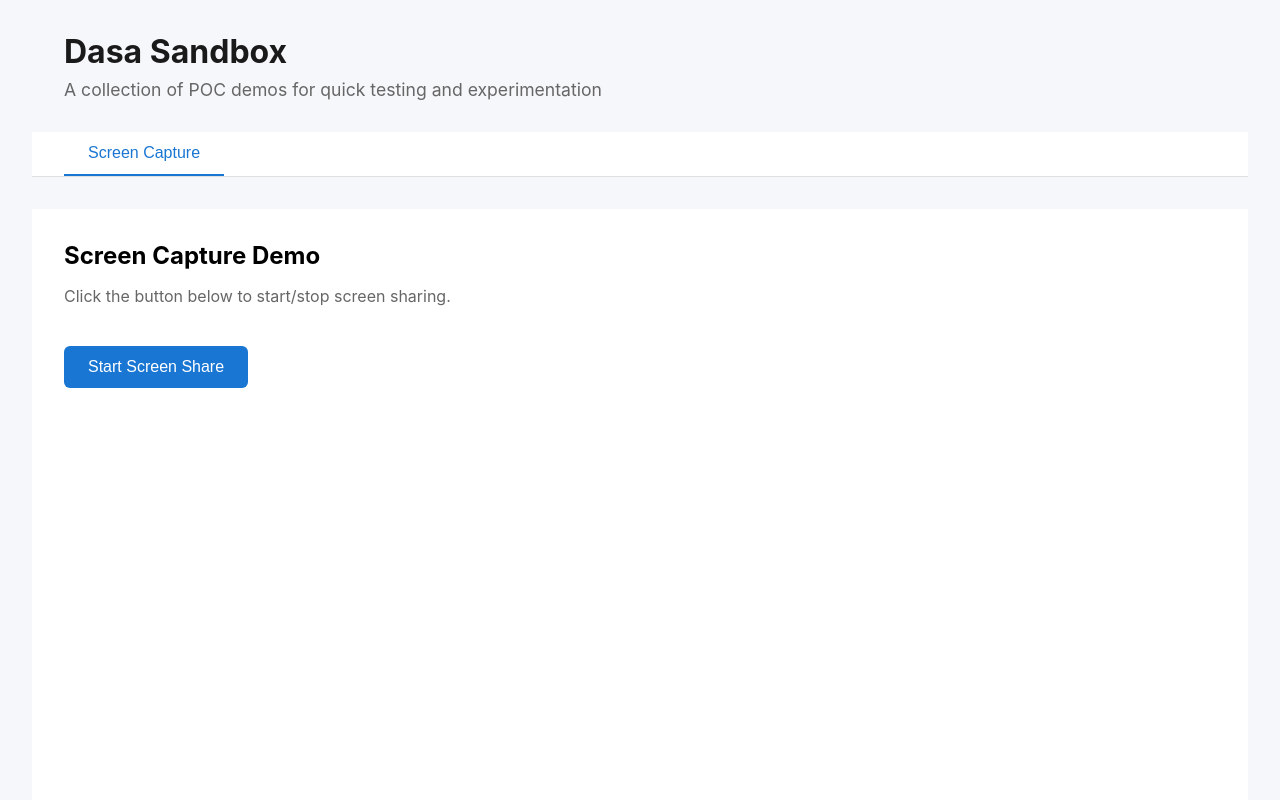
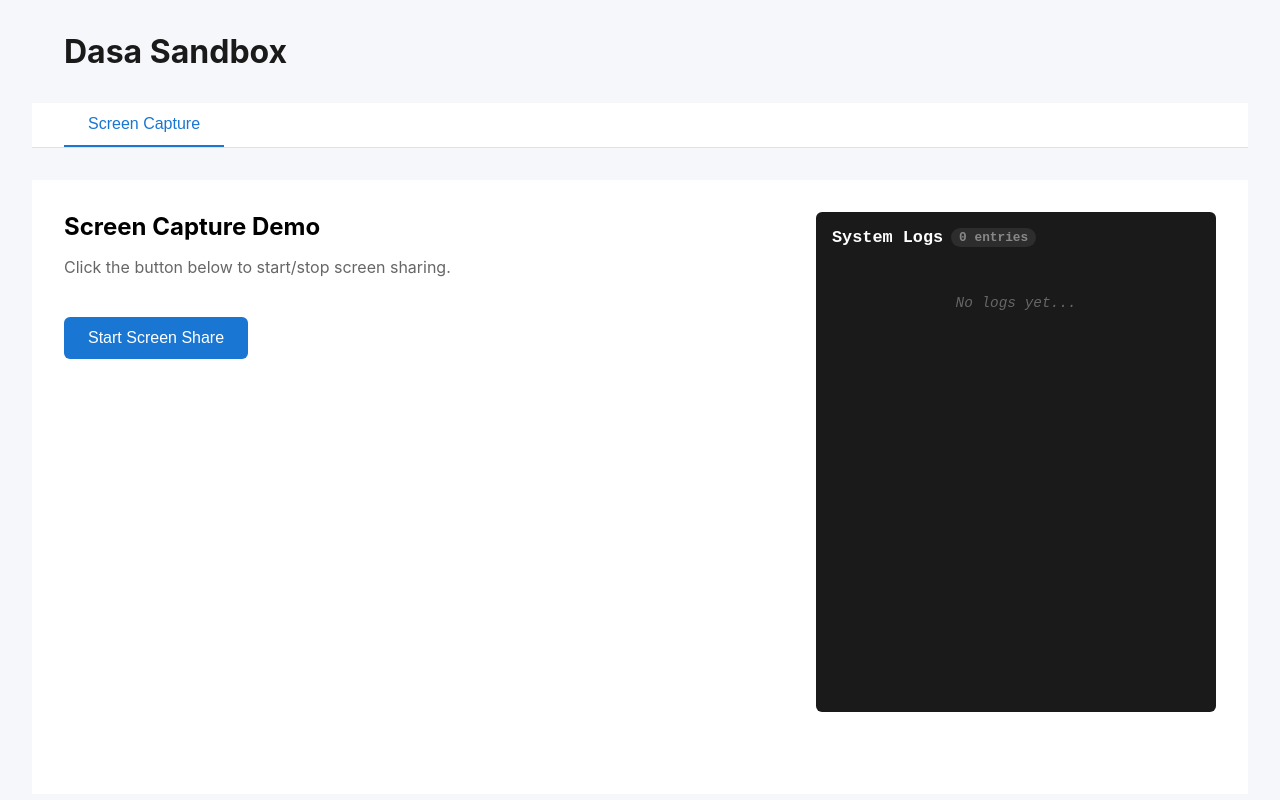
Before and after one commit to MosheDasa/dasa-sandbox, a React app in the folder dasa-sandbox/: page / in a window 1280 px wide. Shown: the top 800 px of the page. Built offline with nearby package versions, Linux system fonts and the light colour scheme.

Commit message:
גשדגשד

```diff
--- a/dasa-sandbox/src/components/LogViewer.tsx
+++ b/dasa-sandbox/src/components/LogViewer.tsx
@@ -21,9 +21,10 @@ const LogViewer: React.FC<LogViewerProps> = ({ logs }) => {
         fontFamily: "monospace",
         fontSize: "0.9rem",
         overflowY: "auto" as const,
-        height: "200px",
+        height: "calc(100vh - 300px)",
         width: "100%",
-        marginTop: "2rem",
+        position: "sticky" as const,
+        top: "2rem",
       }}
     >
       <h3
--- a/dasa-sandbox/src/components/TabsContainer.tsx
+++ b/dasa-sandbox/src/components/TabsContainer.tsx
@@ -69,6 +69,10 @@ const contentContainerStyle = {
 const mainContentStyle = {
   maxWidth: "1600px",
   margin: "0 auto",
+  display: "grid",
+  gridTemplateColumns: "1fr 400px",
+  gap: "2rem",
+  alignItems: "start",
 };
 
 const TabsContainer: React.FC = () => {
@@ -87,9 +91,6 @@ const TabsContainer: React.FC = () => {
     <div style={containerStyle}>
       <header style={headerStyle}>
         <h1 style={titleStyle}>Dasa Sandbox</h1>
-        <p style={descriptionStyle}>
-          A collection of POC demos for quick testing and experimentation
-        </p>
       </header>
 
       <ul style={tabListStyle}>
@@ -107,7 +108,7 @@ const TabsContainer: React.FC = () => {
 
       <div style={contentContainerStyle}>
         <div style={mainContentStyle}>
-          {ActiveComponent && <ActiveComponent onLog={handleLog} />}
+          <div>{ActiveComponent && <ActiveComponent onLog={handleLog} />}</div>
           <LogViewer logs={logs} />
         </div>
       </div>
```
